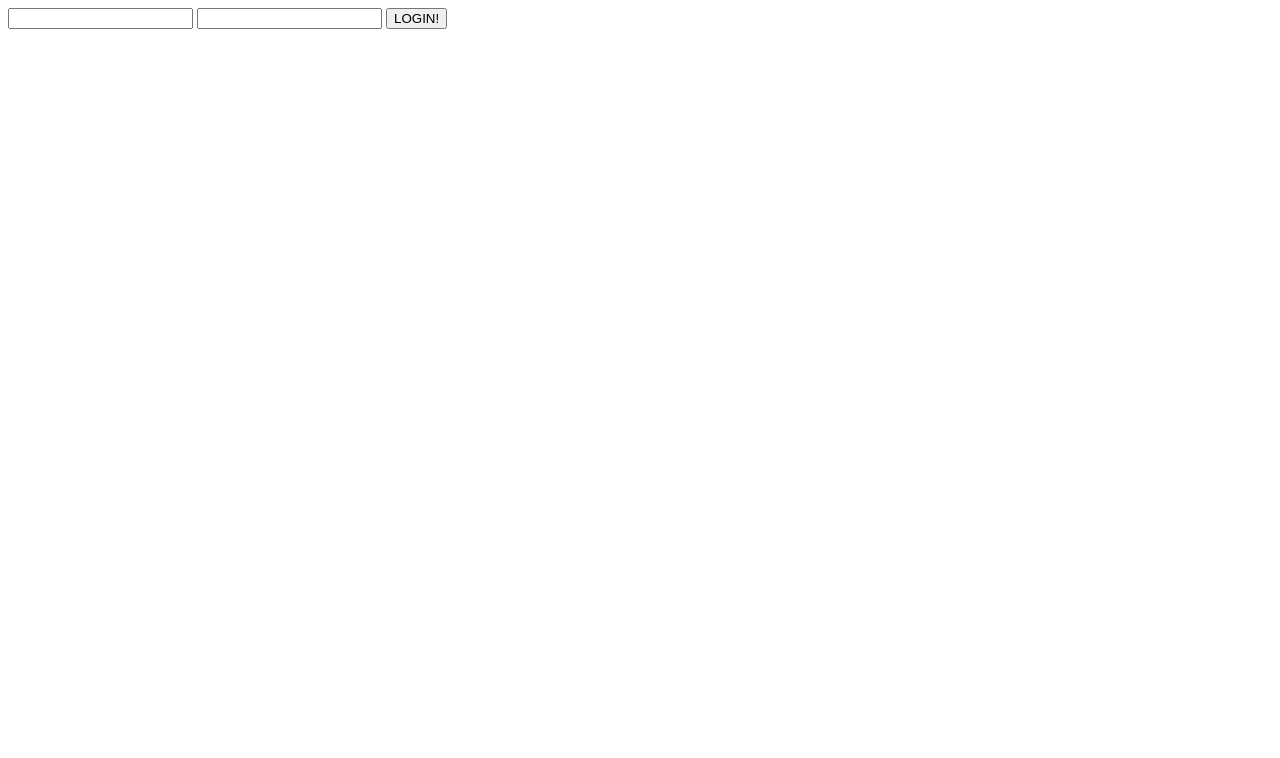
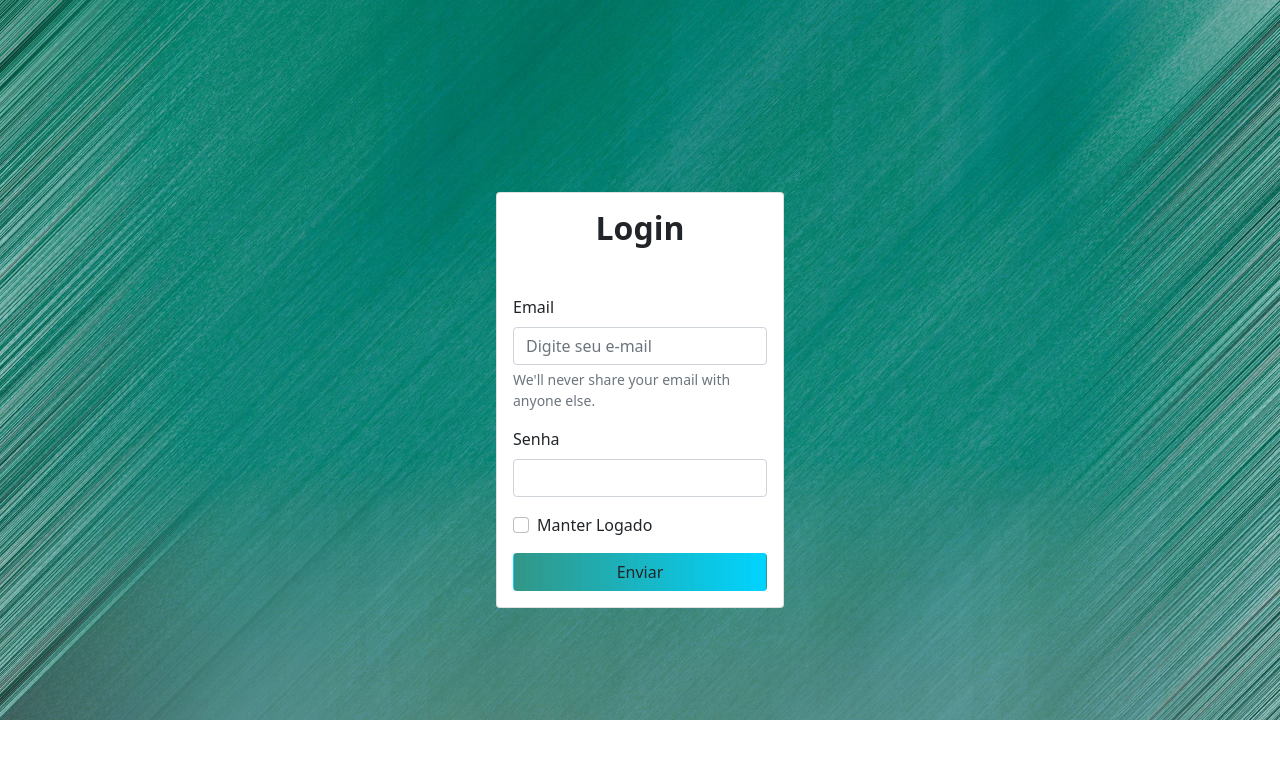
Before and after one commit to hullick/SistemaDeClasses, a plain HTML site: page index.html in a window 1280 px wide. Drawn offline with nearby package versions, Linux system fonts and the light colour scheme.

Commit message:
Added bootstrap's library and created a beutiful UI to input user's data.

```diff
--- a/classes.js
+++ b/classes.js
@@ -2,7 +2,7 @@ class User {
     email;
     pass;
 
-    constructor(email, pass){
+    constructor(email, pass) {
         this.email = email;
         this.pass = pass;
     }
--- a/index.html
+++ b/index.html
@@ -5,17 +5,40 @@
     <meta content="text/html;charset=utf-8" http-equiv="Content-Type">
     <meta content="utf-8" http-equiv="encoding">
 
+    <link href="https://cdn.jsdelivr.net/npm/bootstrap@5.0.2/dist/css/bootstrap.min.css" rel="stylesheet"
+        integrity="sha384-EVSTQN3/azprG1Anm3QDgpJLIm9Nao0Yz1ztcQTwFspd3yD65VohhpuuCOmLASjC" crossorigin="anonymous">
 
-    <link href="./main.css" type="text/stylesheet">
+    <link rel="stylesheet" href="main.css">
     <script src="./classes.js"></script>
 </head>
 
 <body>
-    <form id="signin" action="https://fb.com">
-        <input type="email" name="signin_email" id="signin_email" required>
-        <input type="password" name="signin_pass" id="signin_pass" required>
-        <input type="submit" value="LOGIN!">
-    </form>
+    <div class="d-flex justify-content-center align-items-center vh-100" style="background-image: url('./assets/img/Green-abstract-background-wallpaper-325460-pixahive.webp'); background-repeat: no-repeat; background-size: 100%;">
+        <div class="card" style="width: 18rem;">
+            <div class="card-body">
+                <p class="text-center h2 mb-5"><strong>Login</strong></p>
+                <form id="signin">
+                    <div class="mb-3">
+                        <label for="signin_email" class="form-label">Email</label>
+                        <input placeholder="Digite seu e-mail" type="email" class="form-control" id="signin_email" aria-describedby="emailHelp">
+                        <div id="emailHelp" class="form-text">We'll never share your email with anyone else.</div>
+                    </div>
+                    <div class="mb-3">
+                        <label for="signin_pass" class="form-label">Senha</label>
+                        <input type="password" class="form-control" id="signin_pass">
+                    </div>
+                    <div class="mb-3 form-check">
+                        <input type="checkbox" class="form-check-input" id="sigin_keep_signed">
+                        <label class="form-check-label" for="sigin_keep_signed">Manter Logado</label>
+                    </div>
+                    <div class="d-grid">
+                        <button class="btn" type="submit" style="background: rgb(0,0,0);
+                        background: linear-gradient(90deg, rgba(0,0,0,1) 0%, rgba(6,128,109,0.8225490025111607) 0%, rgba(0,212,255,1) 100%);">Enviar</button>
+                      </div>
+                </form>
+            </div>
+        </div>
+    </div>
 
     <script src="./main.js"></script>
 </body>
```
Also changed, not shown: assets/img/Green-abstract-background-wallpaper-325460-pixahive.webp (added).
